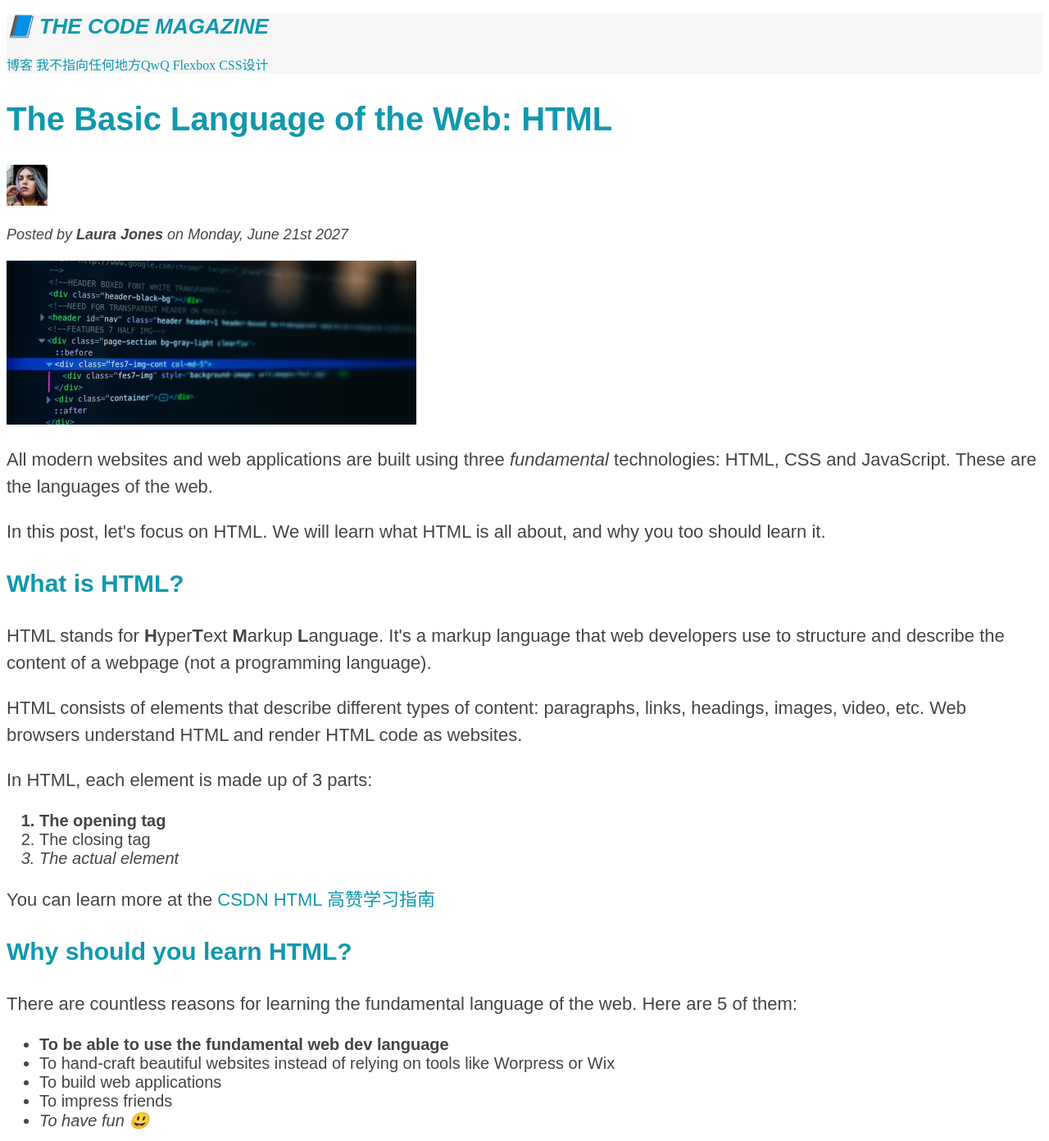
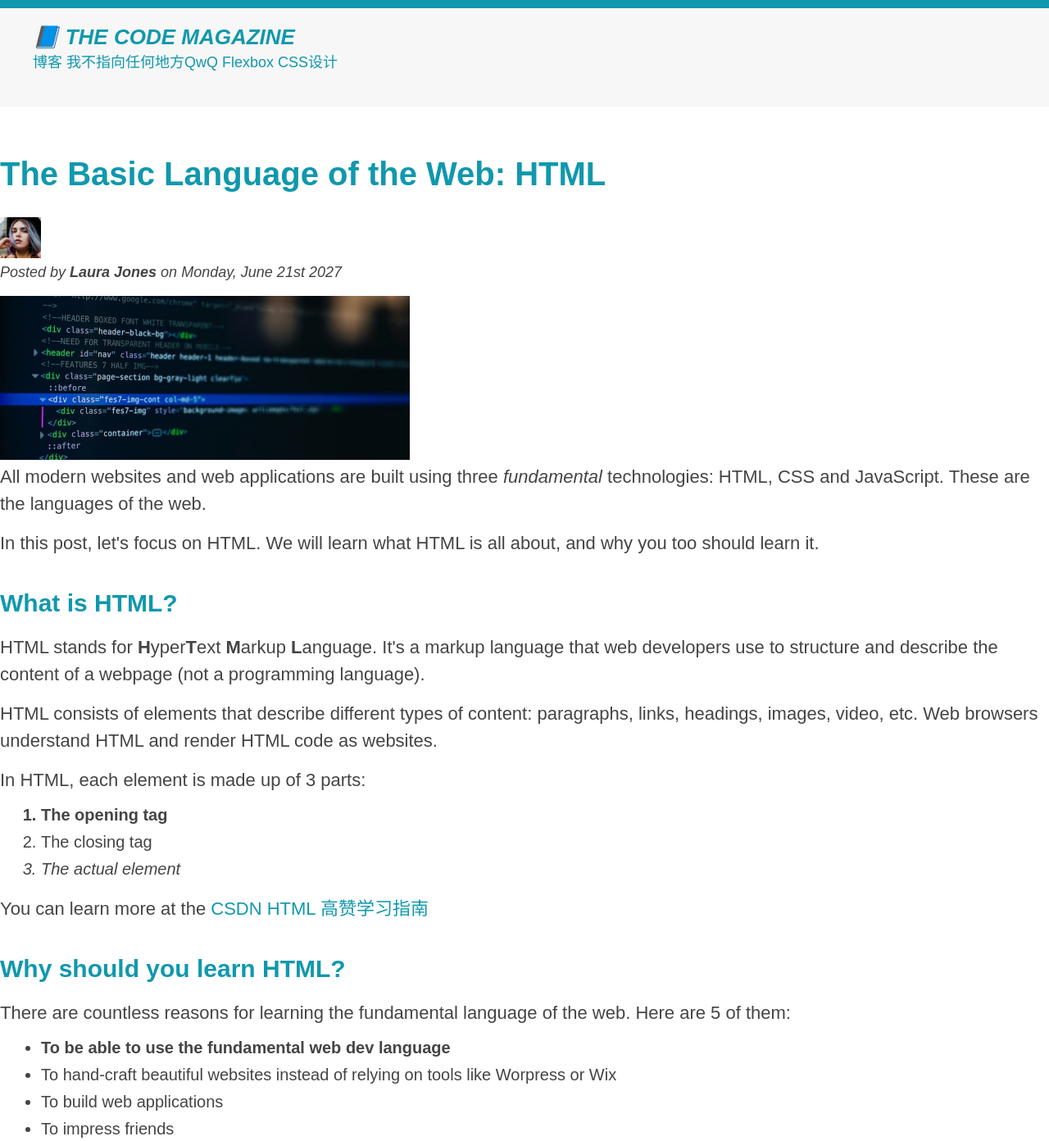
Before and after one commit to Ujiang666/schooltest, a plain HTML site: page 03-CSS-Fundamental/index3.html in a window 1280 px wide. Shown: the top 1392 px of the page at 82% size. Drawn offline with Linux system fonts and the light colour scheme.

Commit message:
Add files via upload

```diff
--- a/03-CSS-Fundamental/style.css
+++ b/03-CSS-Fundamental/style.css
@@ -1,12 +1,53 @@
-/*这是一个列表选择器*/
-h1,
-h2,
-h3,
-h4,
-p,
-li {
+/*通用选择器 这样就重置了边距和填充*/
+* {
+  margin: 0;
+  padding: 0;
+}
+
+body {
+  color: #444;
   font-family: sans-serif;
-  color: #444;
+  border-top: 10px solid #1098ad;
+}
+
+.container {
+  width: 800px;
+  margin-left: auto;
+  margin-right: auto; /*或者是margin：0 auto
+  自动计算 让两边余量是一样的 所以就居中了*/
+}
+
+.main-header {
+  background-color: #f7f7f7;
+  /*盒子模型
+  padding:20px;
+  padding-left:40px;
+  padding-right: 40px;
+  下面这个20px代表的是上下的填充 40px代表的是左右的填充*/
+  padding: 20px 40px;
+  margin-bottom: 60px;
+  height: 80px;
+}
+
+nav {
+  font-size: 18px;
+}
+
+article {
+  margin-bottom: 60px;
+}
+
+.post-header {
+  margin-bottom: 40px;
+}
+
+aside {
+  background-color: #f7f7f7;
+  border-top: 5px solid #1098ad;
+  border-bottom: 5px solid #1098ad;
+  padding: 50px 50px;
+  margin-bottom: 60px;
+  width: 500px;
 }
 
 h1,
@@ -20,110 +61,88 @@ h1 {
   text-transform: uppercase;
   font-style: italic;
 }
-/*如果里面有多个h1 就会选择所有
-font-size属性后面跟长度 有很多单位 这里用像素单位px（英文pixel）
-font-famliy：字体
-text-transform:文本转换 这里的uppercase是大写
-font-style:风格 这里的italic是斜体*/
+
 h2 {
   font-size: 40px;
+  margin-bottom: 30px;
 }
+
 h3 {
   font-size: 30px;
+  margin-bottom: 20px;
+  margin-top: 40px;
 }
+
 h4 {
   font-size: 20px;
   text-transform: uppercase;
   text-align: center;
 }
-/*text-align是文本对齐属性 center就是让他在文本中央*/
+
 p {
   font-size: 22px;
   line-height: 1.5;
+  margin-bottom: 15px;
 }
-/*line-height行间距=1.5 是指行间距是字体高度的1.5倍*/
+
+ul,
+ol {
+  margin-left: 50px;
+  margin-bottom: 20px;
+}
+
 li {
   font-size: 20px;
+  margin-bottom: 10px;
 }
-/*后代选择器 选择footer元素中的子元素p
-footer p {
-  font-size: 16px;
+
+li:last-child {
+  margin-bottom: 0;
 }
-嵌套的后代选择器
-article header p {
-  font-style: italic;
-}
-id选择器
-与class类选择器不同的地方在于 id选择器不允许多次使用同一个id*/
+
 #author {
   font-style: italic;
   font-size: 18px;
 }
+
 #copyright {
   font-size: 16px;
 }
-/*类选择器*/
+
 .related-authors {
   font-size: 18px;
   font-weight: bold;
 }
+
 .related {
   list-style: none;
 }
 
-/*在css里面有两种方式来表示颜色
-一种是RGB模型
-可以通过rgb（0，255，255）或者带透明度通道的rgba（0，255，255，0.3）
-不过通常不用这么写 直接copy或者从css的选择器里面选择即可
-另一种是十六进制表示 从0到ff（255）表示
-#00ffff每两位代表一个通道 #0ff 速记
-ps：灰度 比如#444
-
-下面是给标题加背景颜色*/
-.main-header {
-  background-color: #f7f7f7;
-}
-aside {
-  background-color: #f7f7f7;
-  /*border: 5px solid #1098ad; 5像素宽的实线蓝色全包边框*/
-  border-top: 5px solid #1098ad;
-  border-bottom: 5px solid #1098ad;
-}
-body {
-  /*background-color: orangered;*/
-}
-
-/*伪类*/
 li:first-child {
   font-weight: bold;
 }
+
 li:last-child {
   font-style: italic;
 }
-/*li:nth-child(odd) {
-  所有奇数元素都会变成红色 或者是写次数 如果是偶数的话 写even
-  color: red;
-}
-下面这个不生效 first-child只会匹配父元素里面的第一个直接子元素
-article p:first-child{
-  color:red;
-}
-下面这些方法 只有当链接有href属性时才会生效
-a:link { 未访问的链接  }
-a:visited {  已访问的链接  }
-a:hover {  鼠标悬停时的链接 }
-a:active {  鼠标点击瞬间的链接 }*/
+
 a:link {
   color: #1098ad;
   text-decoration: none;
 }
+
 a:hover {
   color: orangered;
   font-weight: bold;
   text-decoration: underline orangered;
 }
-/*hover的background属性会被active继承*/
+
 a:active {
   background-color: black;
   font-style: italic;
 }
+
+.post-img {
+  width: 100%;
+  height: auto; /*高度自动缩放*/
+}
```
